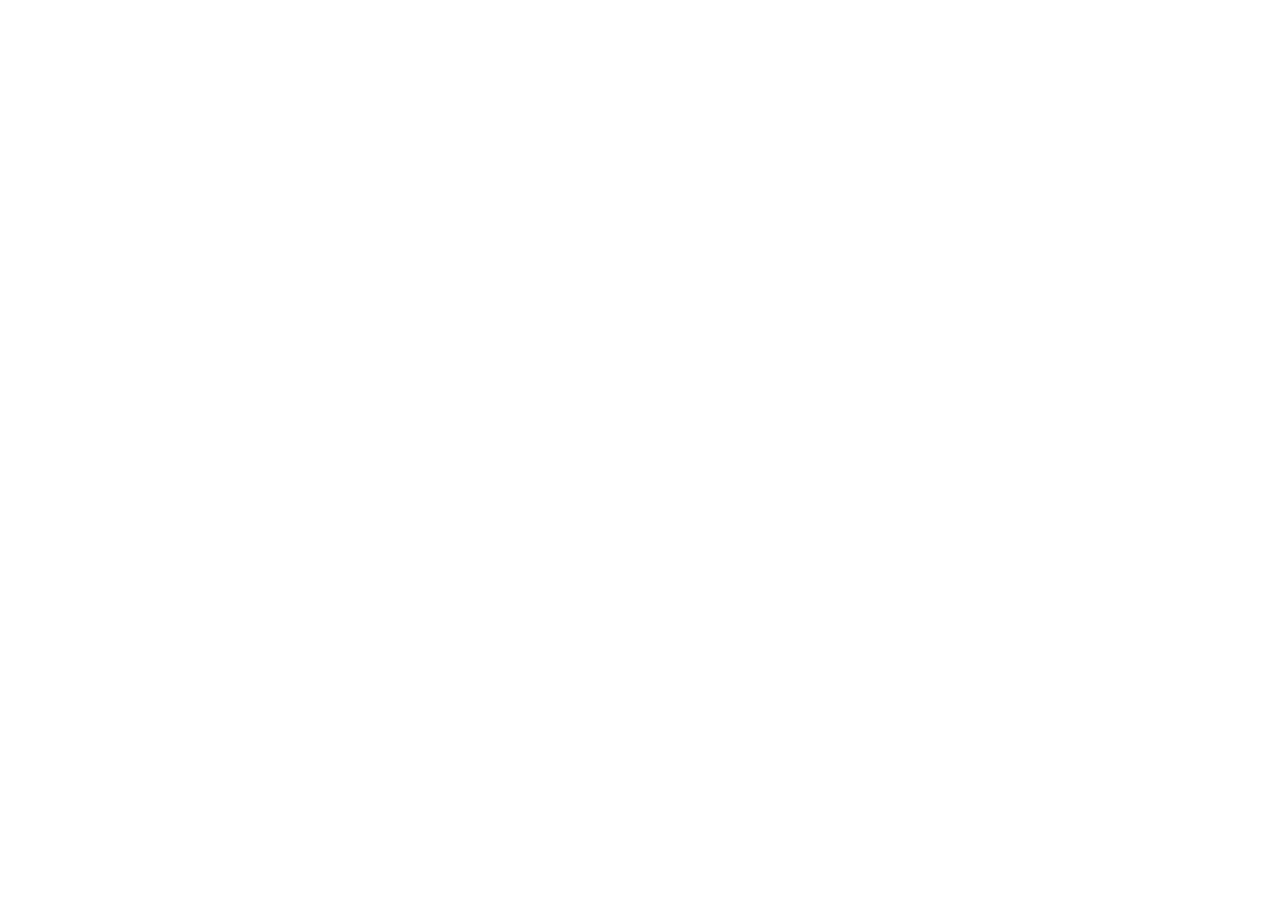
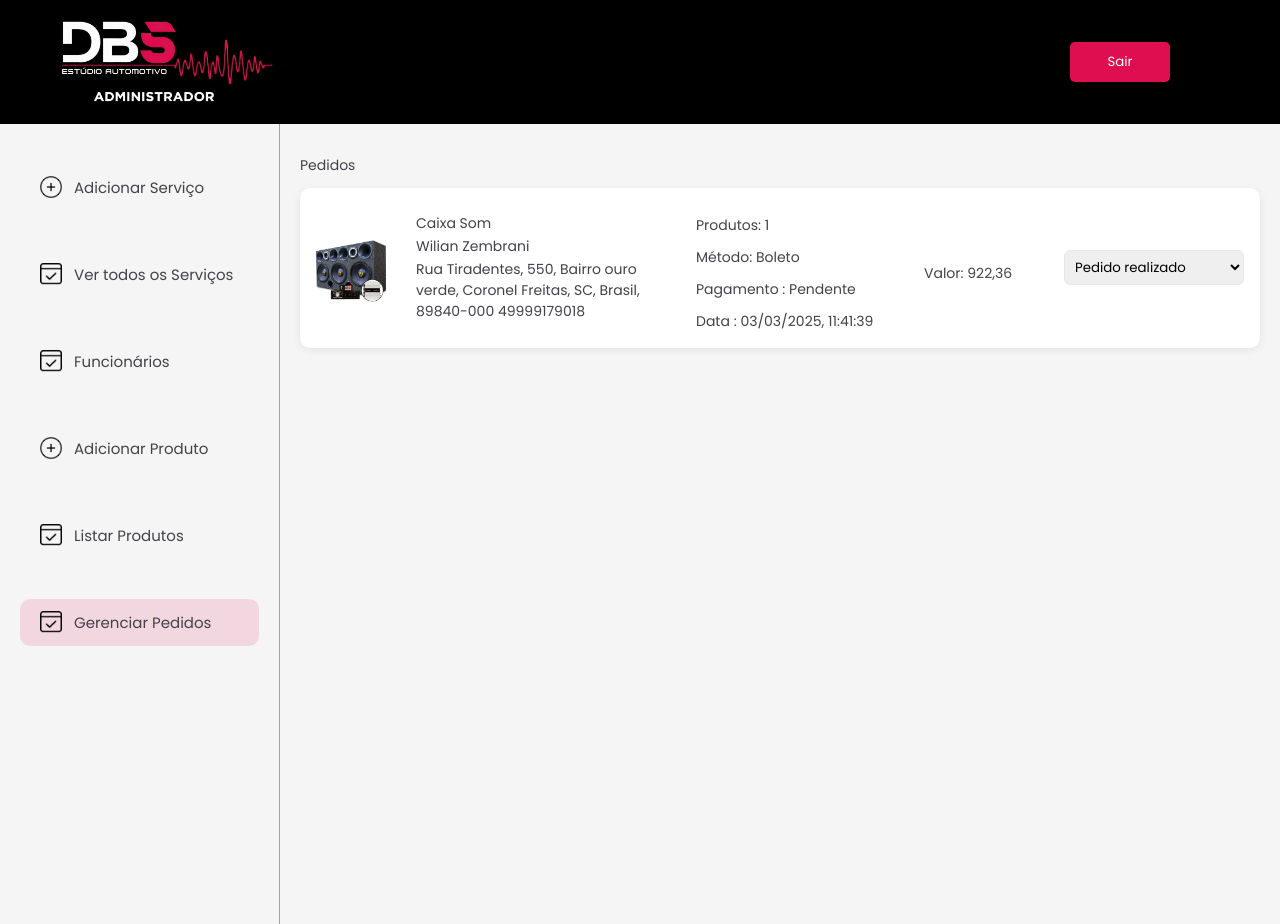
Before and after one commit to WilianZembrani/DBS-Auto-Estudio, a React (Vite) app: page /dashboard/orders in a window 1280 px wide. Before the commit this address had no page. Before the commit the page ends 800 px from the top, so only its background shows below. Built offline with nearby package versions, Linux system fonts and the light colour scheme.

Commit message:
feat(orders): adiciona página de pedidos

```diff
--- a/src/App.jsx
+++ b/src/App.jsx
@@ -8,6 +8,7 @@ import Employees from "./pages/Employees/Employees.jsx";
 import AddProduct from "./pages/AddProduct/AddProduct.jsx";
 import ListProduct from "./pages/ListProduct/ListProduct.jsx";
 import DashboardLayout from "./Layouts/Dashboardlayout.jsx";
+import Orders from "./pages/Orders/Orders.jsx";
 
 
 function App() {
@@ -23,6 +24,7 @@ function App() {
                     <Route path="employees" element={<Employees />} />
                     <Route path="add-product" element={<AddProduct />} />
                     <Route path="products" element={<ListProduct />} />
+                    <Route path="orders" element={<Orders />} />
                 </Route>
             </Routes>
         </BrowserRouter>
--- a/src/pages/Add/Add.css
+++ b/src/pages/Add/Add.css
@@ -48,6 +48,6 @@
 
 .btn-add:hover {
   background-color: #c00b3f;
+  transform: scale(1.03);
   opacity: 0.9;
-  transform: translateY(-1px);
 }
--- a/src/pages/AddProduct/AddProduct.css
+++ b/src/pages/AddProduct/AddProduct.css
@@ -105,6 +105,6 @@
 }
 .add-product-form button:hover {
   background-color: #c00b3f;
+  transform: scale(1.03);
   opacity: 0.9;
-  transform: translateY(-1px);
 }
--- a/src/pages/Employees/Employees.css
+++ b/src/pages/Employees/Employees.css
@@ -39,6 +39,8 @@
 }
 .employees-add-btn:hover {
   background-color: #c00b3f;
+  transform: scale(1.03);
+  opacity: 0.9;
 }
 
 .table-container table {
@@ -47,7 +49,7 @@
 }
 .table-container {
   margin-top: 20px;
-  border: 1px solid #000000;
+  border: 1px solid #b7b5b5;
   border-radius: 4px;
   background: #fff;
   box-shadow: 0 2px 8px rgba(0, 0, 0, 0.05);
@@ -55,7 +57,7 @@
 
 .table-container th {
   background: #f3f4f6;
-  border-bottom: 1px solid #000;
+  border-bottom: 1px solid #b7b5b5;
   background: #f5f5f5;
   padding: 10px;
   font-weight: 600;
--- a/src/pages/Employees/Employees.jsx
+++ b/src/pages/Employees/Employees.jsx
@@ -5,7 +5,7 @@ import editIcon from "../../assets/edit-icon.png";
 
 function Employees() {
 
-    const totalEmployees = 12;
+    const totalEmployees = 1;
     return (
         <div className="employees">
             <h1>Funcionários</h1>
--- a/src/pages/ListProduct/ListProduct.css
+++ b/src/pages/ListProduct/ListProduct.css
@@ -12,6 +12,9 @@
   border-collapse: separate;
   border-spacing: 0 10px;
   box-shadow: 0 4px 16px rgba(0, 0, 0, 0.1);
+}
+.list-table td:nth-child(4) {
+  max-width: 300px;
 }
 .table-wrapper {
   max-height: 350px;
@@ -34,6 +37,9 @@
   background: #fff;
   box-shadow: 0 2px 4px rgba(0, 0, 0, 0.1);
 }
+.list-table tbody tr:hover {
+  background: #f9fafb;
+}
 
 .list-head {
   text-align: center;
@@ -51,6 +57,9 @@
 .list-actions img {
   width: 25px;
   margin: 2px;
-
   cursor: pointer;
 }
+.list-actions img:hover {
+  transform: scale(1.1);
+  opacity: 0.8;
+}
--- /dev/null
+++ b/src/pages/Orders/Orders.css
@@ -0,0 +1,28 @@
+.order-container {
+  display: grid;
+  grid-template-columns: 80px 1.5fr 1.2fr 120px 180px;
+  gap: 20px;
+  align-items: center;
+
+  background: #fff;
+  padding: 16px;
+  border-radius: 10px;
+  margin-top: 12px;
+  box-shadow: 0 2px 8px rgba(0, 0, 0, 0.08);
+}
+
+.order-container img {
+  width: 70px;
+  border-radius: 6px;
+}
+
+.order-name p {
+  margin: 2px 0;
+  font-size: 14px;
+}
+
+.order-container select {
+  padding: 6px;
+  border-radius: 6px;
+  border: 1px solid #e5e7eb;
+}
--- /dev/null
+++ b/src/pages/Orders/Orders.jsx
@@ -0,0 +1,38 @@
+import './Orders.css'
+import orderIcon from "../../assets/iconSom.png"
+
+function Orders() {
+    return (
+        <div>
+            <p>Pedidos</p>
+            <div className='order-container'>
+                <img src={orderIcon} alt="" />
+                <div className='order-name'>
+                    <p>Caixa Som</p>
+                    <p>Wilian Zembrani</p>
+                    <p>Rua Tiradentes, 550,
+                        Bairro ouro verde,
+                        Coronel Freitas, SC, Brasil, 89840-000
+                        49999179018</p>
+                </div>
+                <div>
+                    <p>Produtos: 1</p>
+                    <p>Método: Boleto</p>
+                    <p>Pagamento : Pendente</p>
+                    <p>Data : 03/03/2025, 11:41:39</p>
+                </div>
+                <p>Valor: 922,36</p>
+                <select id="serviceCategory" name="serviceCategory" required>
+                    <option value="">Pedido realizado</option>
+                    <option value="manutencao">Preparando para envio</option>
+                    <option value="reparo">Enviado</option>
+                    <option value="limpeza">Saiu para entrega</option>
+                    <option value="limpeza">Entregue</option>
+                </select>
+            </div>
+        </div>
+    )
+}
+
+
+export default Orders
--- a/src/pages/Services/Services.css
+++ b/src/pages/Services/Services.css
@@ -64,19 +64,21 @@
 
 .actions-group button:hover {
   background-color: #c00b3f;
+  transform: scale(1.03);
+  opacity: 0.9;
 }
 
 .services-table {
   width: 100%;
   margin-top: 20px;
-  border: 1px solid #000000;
+  border: 1px solid #b7b5b5;
   border-radius: 10px;
   border-collapse: collapse;
   background: #fff;
   box-shadow: 0 2px 8px rgba(0, 0, 0, 0.05);
 }
 .services-table th {
-  border-bottom: 1px solid #000;
+  border-bottom: 1px solid #b7b5b5;
   background: #f5f5f5;
   padding: 10px;
   font-weight: 600;
@@ -96,3 +98,8 @@
   height: 22px;
   cursor: pointer;
 }
+
+.actions img:hover {
+  transform: scale(1.1);
+  opacity: 0.8;
+}
```
